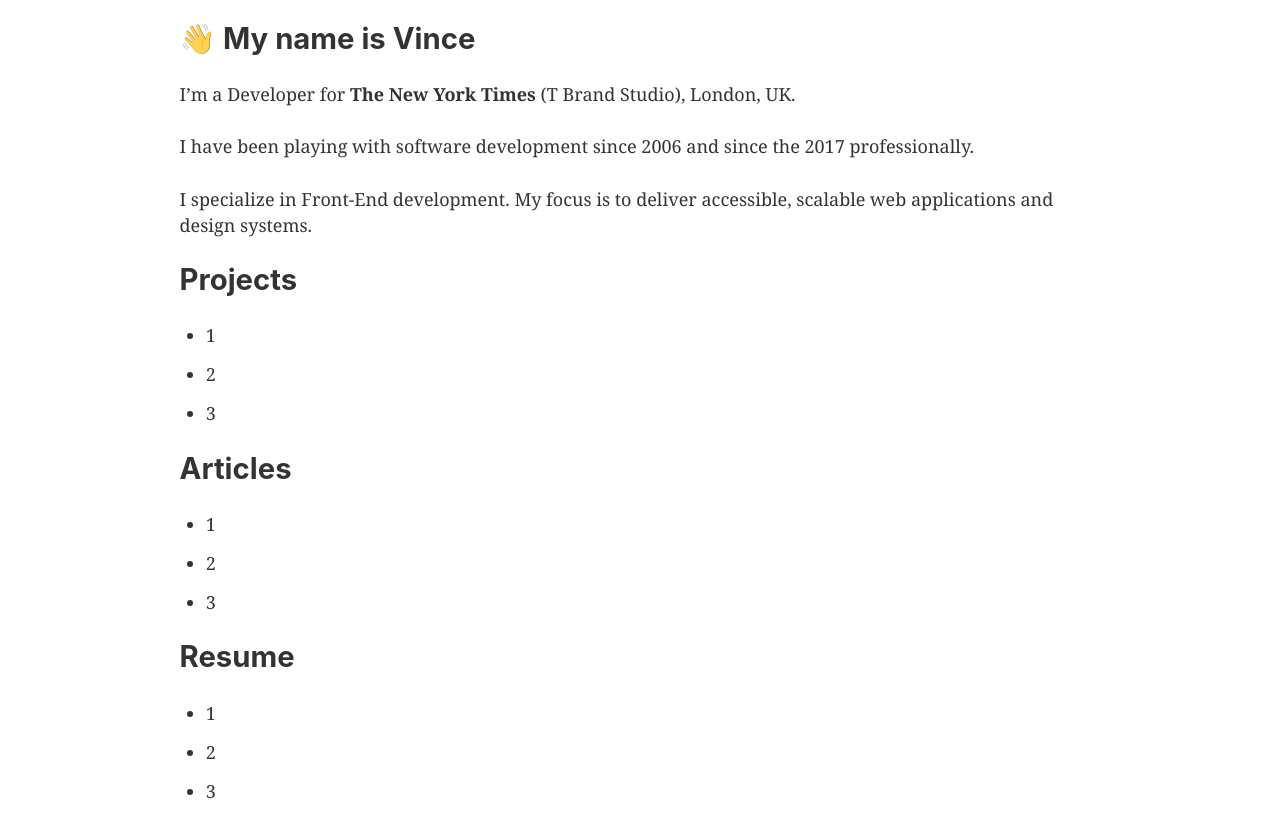
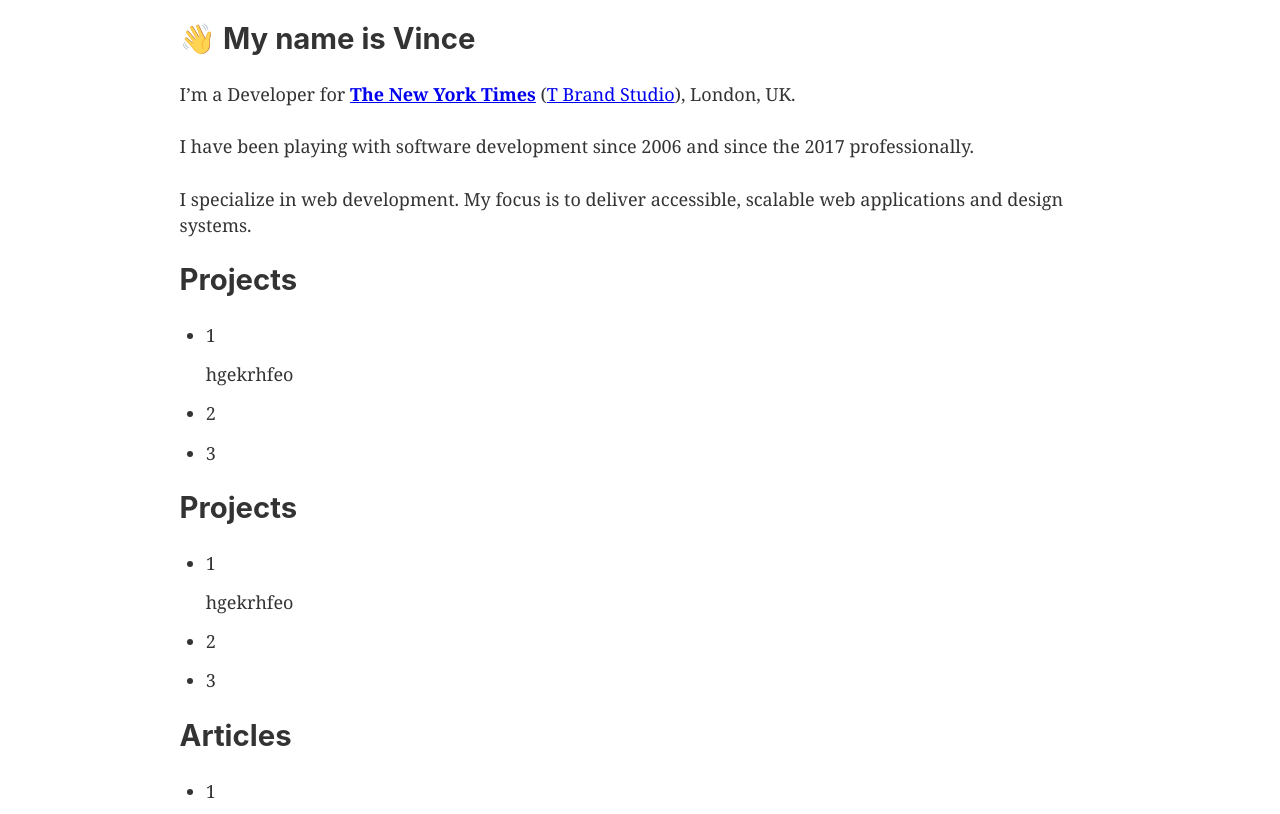
Before and after one commit to vinceumo/vincent-humeau.com, a Gatsby site: page / in a window 1280 px wide. Shown: the part 100-914 px from the top of the page. Built offline with nearby package versions, Linux system fonts and the light colour scheme; Gatsby itself is replaced by a stand-in of ours.

Commit message:
Added MDX

```diff
--- a/gatsby-config.js
+++ b/gatsby-config.js
@@ -39,5 +39,6 @@
       },
     },
     `gatsby-transformer-remark`,
+    `gatsby-plugin-mdx`,
   ],
 }
--- a/src/components/sections/about.js
+++ /dev/null
@@ -1,5 +0,0 @@
-import React from "react"
-
-const About = ({ copy }) => copy.map((paragraph, i) => (<p key={i} >{paragraph}</p>))
-
-export default About
--- a/src/content/index.yml
+++ b/src/content/index.yml
@@ -3,7 +3,7 @@
     type: about
     title: 👋 My name is Vince
     copy:
-      - I’m a Developer for The New York Times (T Brand Studio), London, UK.
+      - I’m a Developer for (https://www.nytimes.com/)[The New York Times] (T Brand Studio), London, UK.
       - I have been playing with software development since 2006 and since the 2017 professionally.
       - I specialize in Front-End development. My focus is to deliver accessible, scalable web applications and design systems.
   -
--- a/src/content/sections/about.md
+++ /dev/null
@@ -1,11 +0,0 @@
----
-type: about
-title: 👋 My name is Vince
-order: 0
----
-
-I’m a Developer for **The New York Times** (T Brand Studio), London, UK.
-
-I have been playing with software development since 2006 and since the 2017 professionally.
-
-I specialize in Front-End development. My focus is to deliver accessible, scalable web applications and design systems.
--- /dev/null
+++ b/src/content/sections/about.mdx
@@ -0,0 +1,11 @@
+---
+type: about
+title: 👋 My name is Vince
+order: 0
+---
+
+I’m a Developer for **[The New York Times](https://www.nytimes.com/)** ([T Brand Studio](https://tbrandstudio.com/)), London, UK.
+
+I have been playing with software development since 2006 and since the 2017 professionally.
+
+I specialize in web development. My focus is to deliver accessible, scalable web applications and design systems.
--- a/src/content/sections/projects.md
+++ b/src/content/sections/projects.md
@@ -5,5 +5,7 @@
 ---
 
 - 1
+
+    hgekrhfeo
 - 2
 - 3
--- a/src/pages/index.js
+++ b/src/pages/index.js
@@ -3,33 +3,25 @@
 import SEO from "../components/seo"
 import { graphql } from "gatsby"
 
-import About from "../components/sections/about"
-
-import indexData from "../content/index.yml"
-
-const getSection = (type, html)=> {
+const getSectionContent = (type, html) => {
   return <div dangerouslySetInnerHTML={{ __html: html }} />
-  // switch (type) {
-  //   case "about":
-  //     return <div dangerouslySetInnerHTML={{ __html: html }} />
-  //     // return <About copy={data.copy} />
-
-  // }
 }
 
 const IndexPage = ({ data }) => {
-  const { allMarkdownRemark } = data
-  const { nodes } = allMarkdownRemark
-  console.log(nodes);
+  const { allMarkdownRemark, allMdx } = data
+
+  const nodes = [...allMarkdownRemark.nodes,  ...allMdx.nodes];
   return (
     <Layout>
       <SEO title="Home" />
       <main>
-        {nodes.sort((a, b) => a.frontmatter.order - b.frontmatter.order).map(({ html, frontmatter }, index) => {
+        {nodes
+          .sort((a, b) => a.frontmatter.order - b.frontmatter.order)
+          .map(({ html, frontmatter }, index) => {
             return (
               <section key={`content_item_${index}`}>
                 <h2>{frontmatter.title}</h2>
-              {getSection(frontmatter.type, html)}
+                {getSectionContent(frontmatter.type, html)}
               </section>
             )
           })}
@@ -52,5 +44,15 @@
         }
       }
     }
+    allMdx {
+      nodes {
+        html
+        frontmatter {
+          order
+          title
+          type
+        }
+      }
+    }
   }
 `
```
Also changed, not shown: package.json (+11 -8 lines), 1 other file. Lines whose indentation alone changed are shown as unchanged.
